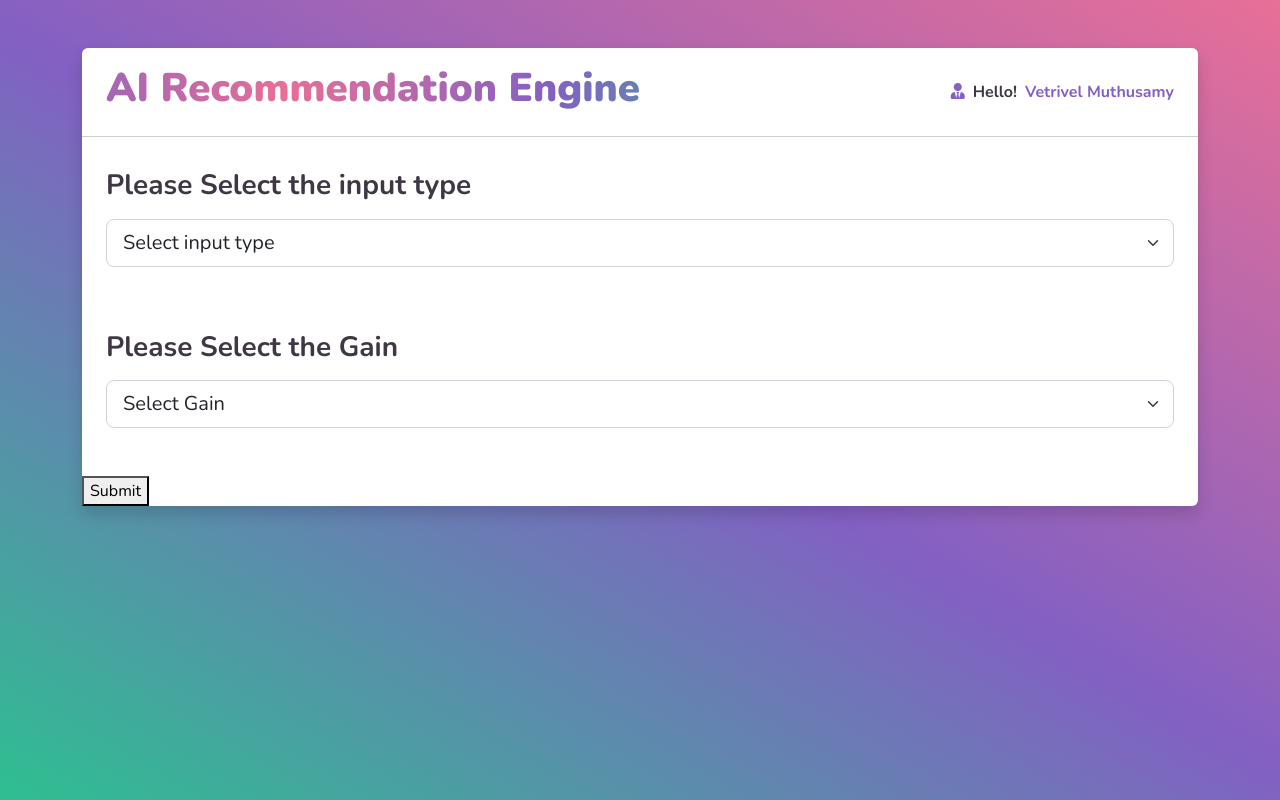
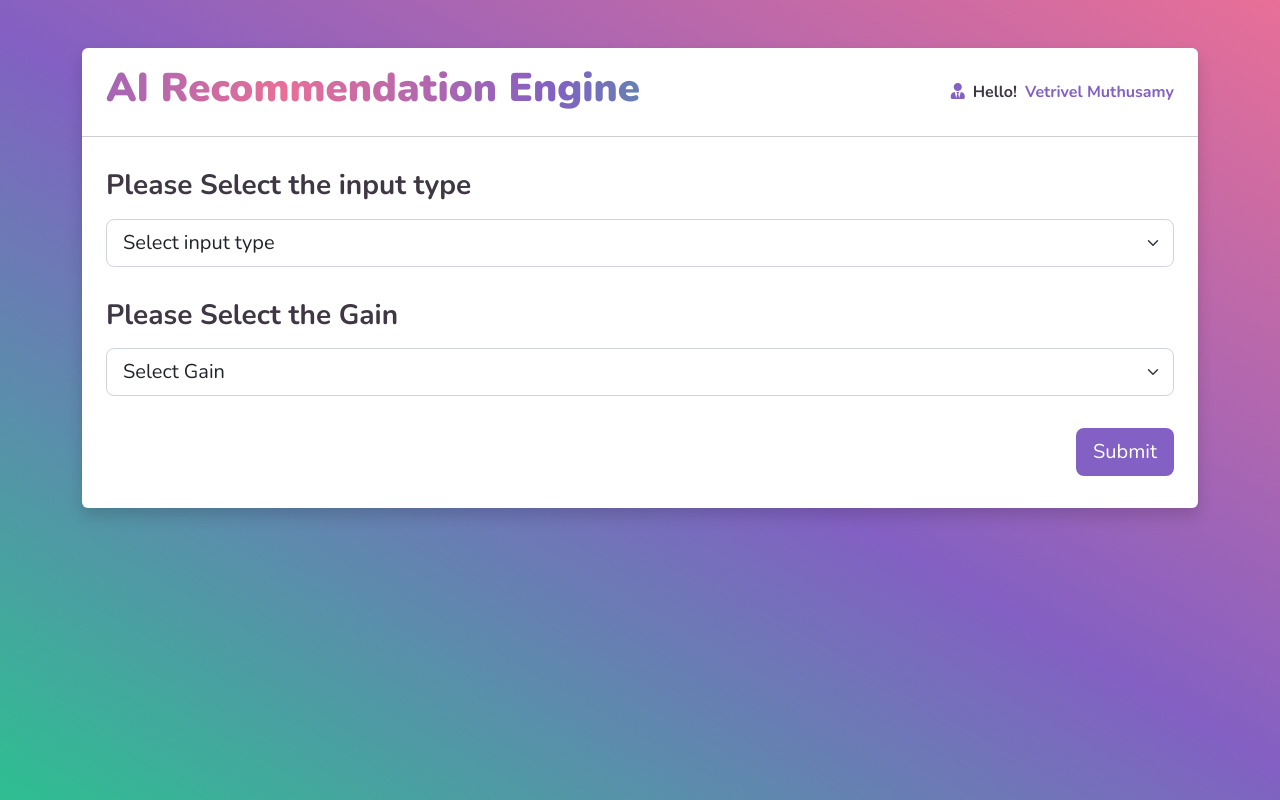
Before and after one commit to Dhineshdinu201/Hackathon, an Angular app: page / in a window 1280 px wide. Built offline with nearby package versions, Linux system fonts and the light colour scheme.

Commit message:
Submit button UI changes

```diff
--- a/src/app/recommendation-engine/recommendation-engine.component.html
+++ b/src/app/recommendation-engine/recommendation-engine.component.html
@@ -14,8 +14,8 @@
           </div>
           <hr class="mt-0">
         </div>
-        <div class="col-md-12 mb-3">
-          <div class="py-3 px-4">
+        <div class="col-md-12 my-3">
+          <div class="px-4">
             <h3 class="font-bold-bolder mb-3">Please Select the input type</h3>
             <select class="form-select form-select-lg mb-3" aria-label=".form-select-lg example"
                    [(ngModel)]="model.inputType" #inputType="ngModel" name="inputType" >
@@ -26,7 +26,7 @@
           </div>
         </div>
         <div class="col-md-12 mb-3">
-          <div class="py-3 px-4">
+          <div class="px-4">
             <h3 class="font-bold-bolder mb-3">Please Select the Gain</h3>
             <select class="form-select form-select-lg mb-3" [(ngModel)]="model.gain" #gain="ngModel" name="gain"
                     aria-label=".form-select-lg example">
@@ -36,8 +36,10 @@
             </select>
           </div>
         </div>
-        <div>
-          <button type="submit">Submit</button>
+        <div class="col-md-12 mb-3">
+          <div class="d-flex justify-content-end pb-3 px-4">
+            <button class="btn btn-lg theme-bg-clr1 text-white" type="submit">Submit</button>
+          </div>
         </div>
       </div>
     </div>
--- a/src/styles.css
+++ b/src/styles.css
@@ -19,9 +19,12 @@ body {
     font-weight: 900 !important;
 }
 .theme-clr1{
-    color:#8360c3;
+    color:#8360c3 !important;
 }
-.custom-option:hover, .custom-option:checked, .custom-option:focus{
+.theme-bg-clr1{
+    background-color:#8360c3 !important;
+}
+/* .custom-option:hover, .custom-option:checked, .custom-option:focus{
     background:#8360c3 !important;
-}
+} */
 .custom-option:not(:checked) { background: #fff !important; }
```
